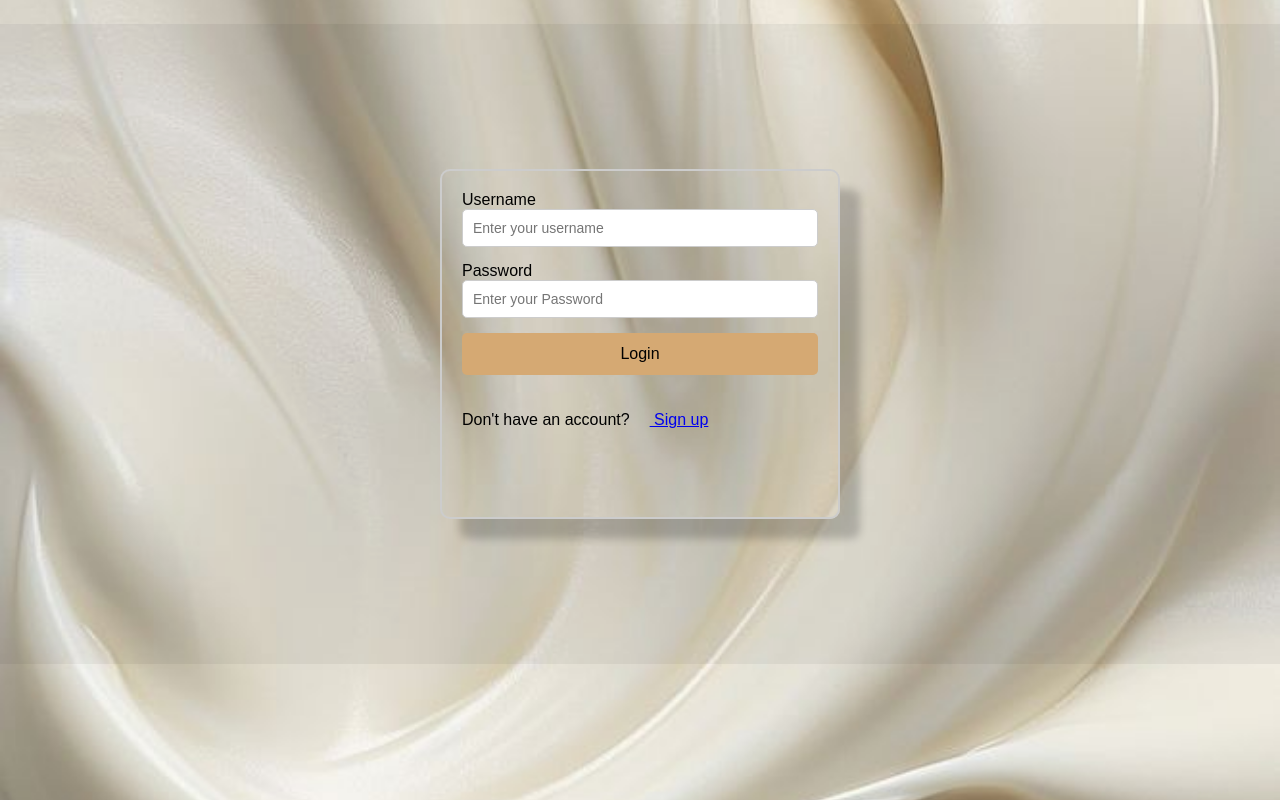
After one commit to EniKomani/SkinProducts, a PHP site: page /loginform.html in a window 1280 px wide. The commit adds this page. Run offline with PHP 8.4, Linux system fonts and the light colour scheme.

Commit message:
inputet brenda login

```diff
--- a/Home.html
+++ b/Home.html
@@ -17,7 +17,7 @@
         </div>
 
         <div class="right-section">
-            <button class="login-btn">Login</button>
+            <a href="loginform.html" button class="login-btn">Login</button>
         </div>
     </div>
 
--- /dev/null
+++ b/loginform.html
@@ -0,0 +1,38 @@
+<!DOCTYPE html>
+<html lang="en">
+<head>
+    <meta charset="UTF-8">
+    <meta name="viewport" content="width=, initial-scale=1.0">
+    <title>LogIn</title>
+    <link rel="stylesheet" href="style.css">
+</head>
+<body>
+
+        <div class="right-section">
+            <img src="foto1..jpg" alt="Background Image" class="full-page-image">
+            <button class="login-btn"></button>
+        </div>
+
+       <div class="container">
+        <div class="form-box">
+        <form>
+
+
+       <label for="username">Username</label>
+        <input type="text" id="username" name="username" placeholder="Enter your username" required>
+
+          <br>
+            <label for ="Password">Password</label>
+            <input type="password" id="password" name="password" placeholder="Enter your Password"required>
+
+            <button type="submit">Login</button>
+        </form>
+        <br>
+        <br>
+        <p>Don't have an account?<a href="#"> Sign up</a></p>
+
+
+    </div>
+
+    </body>
+</html>
--- a/style.css
+++ b/style.css
@@ -12,12 +12,23 @@ body {
     justify-content: space-between;
     background-color: white;
     padding: 20px 25px;
+    position: relative;
+
 }
+
+.navbar .right-section {
+    position: absolute;
+    right: 25px; /* Vendos hapësirën nga ana e djathtë */
+    bottom: 10px; /* Poziciono butonin në fund */
+
+}
+
 
 .navbar a {
     color: black;
     text-decoration: none;
     padding: 10px 15px;
+
 }
 
 .navbar a:hover {
@@ -25,11 +36,8 @@ body {
     border-radius: 4px;
 }
 
-.navbar .left-links,
-.navbar .right-section {
-    display: flex;
-    align-items: center;
-}
+
+
 
 .navbar .left-links a {
     margin-right: 15px;
@@ -37,7 +45,7 @@ body {
 
 
 .login-btn {
-    background-color:lightpink;
+    background-color:white;
     color:black;
     background: transparent;
     padding: 10px 20px;
@@ -45,8 +53,89 @@ body {
     border-radius: 4px;
     cursor: pointer;
     font-size: 15px;
+
 }
 
 .login-btn:hover {
-    background-color: lightpink;
+    background-color: white;
+
 }
+.full-page-image {
+    position: absolute;
+    top: 0;
+    left: 0;
+    width: 100%;
+    height: 100%;
+    object-fit: cover; /* Siguron që fotografia mbulon gjithë faqen */
+    z-index: -1; /* Vendos fotografinë pas përmbajtjes tjetër */
+}
+/*Login form*/
+*{
+    margin:0;
+    padding:0;
+    box-sizing:border-box;
+    font-family: Arial, Helvetica, sans-serif;
+
+}
+
+
+.container {
+    display: flex; /* Aktivizon Flexbox për këtë kontejner */
+    justify-content: center; /* Qendërzim horizontal */
+    align-items: center; /* Qendërzim vertikal */
+    height: 80vh; /* Lartësia e ekranit */
+    position: relative; /* Lejon pozicionimin korrekt të kutisë */
+    background-color: rgba(0, 0, 0, 0.05); /* Opsionale: sfond i lehtë për këtë zonë */
+
+}
+
+
+
+.form-box {
+    width: 400px; /* Gjerësia e katrorit */
+    height: 350px;
+    padding: 20px; /* Hapësirë brenda kutisë */
+    border: 2px solid #ccc; /* Kufiri i kutisë */
+    border-radius: 10px; /* Skaje të rrumbullakosura */
+    background:transparent; /* Sfond i bardhë */
+    box-shadow: 20px 20px 8px rgba(0, 0, 0, 0.2); /* Hije për efekt 3D */
+    z-index: 10;
+
+
+}
+form input {
+    width: 100%; /* Mbush gjerësinë e plotë të kutisë */
+    padding: 10px;
+    margin-bottom: 15px;
+    border: 1px solid #ccc;
+    border-radius: 5px;
+    font-size: 14px;
+    outline: none;
+
+}
+
+
+/* Stilimi për butonin submit */
+button {
+    width: 100%;
+    padding: 12px;
+    border: none;
+    border-radius: 5px;
+    background-color:rgb(213, 169, 115);
+    color:black;
+    font-size: 16px;
+    cursor: pointer;
+
+}
+
+button:hover {
+    background-color:white;
+}
+
+p {
+    font-size: 16px; /* Opsionale, për madhësinë e tekstit */
+}
+
+a {
+    margin-left: 20px; /* Krijon hapësirë midis tekstit dhe lidhjes */
+}
```
Also changed, not shown: foto1..jpg (added).
